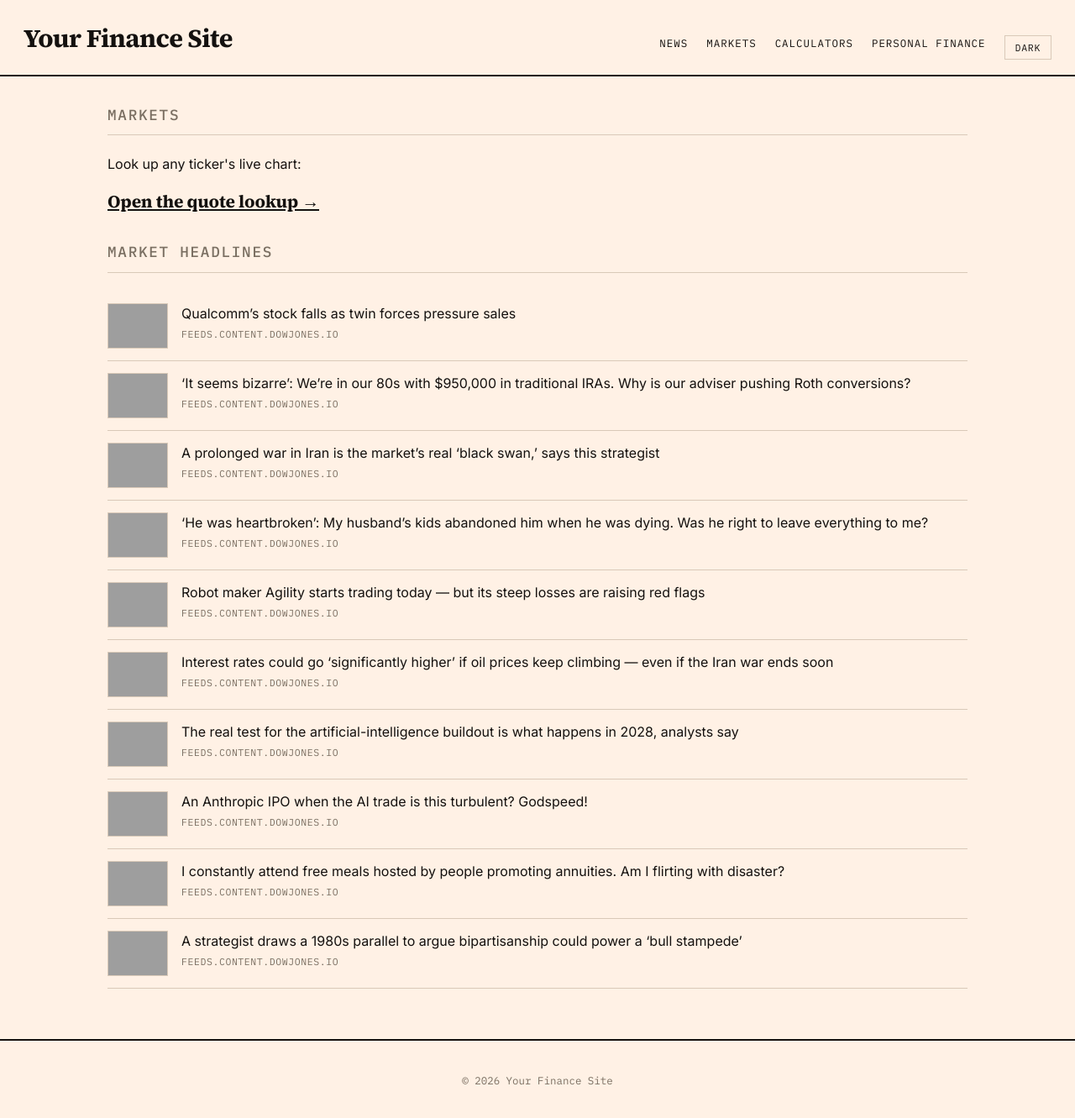
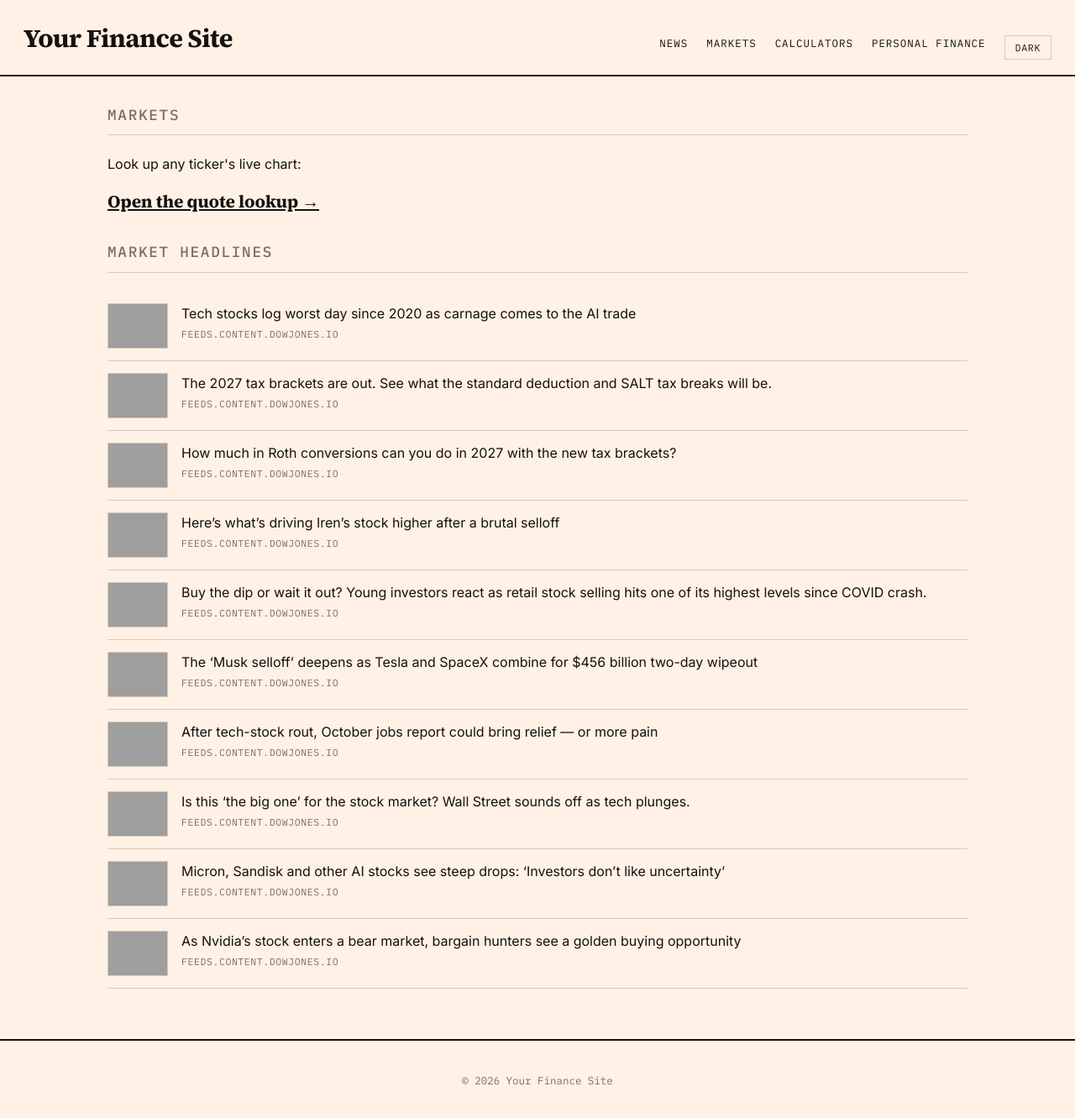
Before and after one commit to GlobTechCo/globtechco.github.io, a Jekyll site: the page built from markets.html, in a window 1280 px wide, cut to the strip 0-1335 px from the top of the page. Shown: the top 1331 px of the strip at 84% size. Built offline with Jekyll 4.4.1, drawn with Linux system fonts in a browser that asks for light colours; a script that is not in the unit is left out; grey boxes are pictures that could not be loaded.

Commit message:
Auto-content update 2026-11-05

```diff
--- a/_data/aggregator.yml
+++ b/_data/aggregator.yml
@@ -1,50 +1,50 @@
-- title: "Qualcomm\u2019s stock falls as twin forces pressure sales"
-  link: "https://www.marketwatch.com/story/qualcomms-stock-falls-as-twin-forces-pressure-sales-fa161159?mod=mw_rss_topstories"
+- title: "Tech stocks log worst day since 2020 as carnage comes to the AI trade"
+  link: "https://www.marketwatch.com/story/tech-stocks-log-worst-day-since-2020-as-carnage-comes-to-the-ai-trade-56109845?mod=mw_rss_topstories"
   source: "feeds.content.dowjones.io"
-  pubdate: "Thu, 05 Nov 2026 13:47:00 GMT"
-  image: "https://images.mktw.net/im-775631"
-- title: "\u2018It seems bizarre\u2019: We\u2019re in our 80s with $950,000 in traditional IRAs. Why is our adviser pushing Roth conversions?"
-  link: "https://www.marketwatch.com/story/it-seems-bizarre-were-in-our-80s-with-950-000-in-traditional-iras-why-is-our-adviser-pushing-us-to-do-roth-conversions-a665f990?mod=mw_rss_topstories"
+  pubdate: "Thu, 05 Nov 2026 22:48:00 GMT"
+  image: "https://images.mktw.net/im-71200494"
+- title: "The 2027 tax brackets are out. See what the standard deduction and SALT tax breaks will be."
+  link: "https://www.marketwatch.com/story/the-2027-tax-brackets-are-out-see-what-the-standard-deduction-and-salt-tax-breaks-will-be-5dd1d293?mod=mw_rss_topstories"
   source: "feeds.content.dowjones.io"
-  pubdate: "Thu, 05 Nov 2026 13:15:00 GMT"
-  image: "https://images.mktw.net/im-26708039"
-- title: "A prolonged war in Iran is the market\u2019s real \u2018black swan,\u2019 says this strategist"
-  link: "https://www.marketwatch.com/story/a-prolonged-war-in-iran-is-the-markets-real-black-swan-says-this-strategist-65d105c7?mod=mw_rss_topstories"
+  pubdate: "Thu, 05 Nov 2026 22:40:00 GMT"
+  image: "https://images.mktw.net/im-02135573"
+- title: "How much in Roth conversions can you do in 2027 with the new tax brackets?"
+  link: "https://www.marketwatch.com/story/how-much-roth-conversion-can-you-do-in-2027-with-the-new-tax-brackets-a2f940c8?mod=mw_rss_topstories"
   source: "feeds.content.dowjones.io"
-  pubdate: "Thu, 05 Nov 2026 13:07:00 GMT"
-  image: "https://images.mktw.net/im-77808724"
-- title: "\u2018He was heartbroken\u2019: My husband\u2019s kids abandoned him when he was dying. Was he right to leave everything to me?"
-  link: "https://www.marketwatch.com/story/he-was-heartbroken-my-husbands-kids-never-helped-when-he-was-gravely-ill-was-he-right-to-leave-everything-to-me-1ad0616b?mod=mw_rss_topstories"
+  pubdate: "Thu, 05 Nov 2026 22:24:00 GMT"
+  image: "https://images.mktw.net/im-58357605"
+- title: "Here\u2019s what\u2019s driving Iren\u2019s stock higher after a brutal selloff"
+  link: "https://www.marketwatch.com/story/heres-whats-driving-irens-stock-higher-after-a-brutal-selloff-0ced09b0?mod=mw_rss_topstories"
   source: "feeds.content.dowjones.io"
-  pubdate: "Thu, 05 Nov 2026 13:01:00 GMT"
-  image: "https://images.mktw.net/im-56448073"
-- title: "Robot maker Agility starts trading today \u2014 but its steep losses are raising red flags"
-  link: "https://www.marketwatch.com/story/robot-maker-agility-starts-trading-today-but-its-steep-losses-are-raising-red-flags-f97c2cee?mod=mw_rss_topstories"
+  pubdate: "Thu, 05 Nov 2026 22:21:00 GMT"
+  image: "https://images.mktw.net/im-26923108"
+- title: "Buy the dip or wait it out? Young investors react as retail stock selling hits one of its highest levels since COVID crash."
+  link: "https://www.marketwatch.com/story/buy-the-dip-or-wait-it-out-young-investors-react-as-retail-stock-selling-hits-one-of-its-highest-levels-since-covid-crash-610d8087?mod=mw_rss_topstories"
   source: "feeds.content.dowjones.io"
-  pubdate: "Thu, 05 Nov 2026 12:43:00 GMT"
-  image: "https://images.mktw.net/im-58131452"
-- title: "Interest rates could go \u2018significantly higher\u2019 if oil prices keep climbing \u2014 even if the Iran war ends soon"
-  link: "https://www.marketwatch.com/story/interest-rates-could-go-significantly-higher-if-oil-prices-keep-climbing-even-if-the-iran-war-ends-soon-e3493498?mod=mw_rss_topstories"
+  pubdate: "Thu, 05 Nov 2026 21:44:00 GMT"
+  image: "https://images.mktw.net/im-93431038"
+- title: "The \u2018Musk selloff\u2019 deepens as Tesla and SpaceX combine for $456 billion two-day wipeout"
+  link: "https://www.marketwatch.com/story/the-musk-selloff-deepens-as-tesla-and-spacex-combine-for-450-billion-two-day-wipeout-d300ab4f?mod=mw_rss_topstories"
   source: "feeds.content.dowjones.io"
-  pubdate: "Thu, 05 Nov 2026 12:33:00 GMT"
-  image: "https://images.mktw.net/im-54466110"
-- title: "The real test for the artificial-intelligence buildout is what happens in 2028, analysts say"
-  link: "https://www.marketwatch.com/story/the-real-test-for-the-artificial-intelligence-build-out-is-what-happens-in-2028-analysts-say-c5978e48?mod=mw_rss_topstories"
+  pubdate: "Thu, 05 Nov 2026 21:43:00 GMT"
+  image: "https://images.mktw.net/im-79248208"
+- title: "After tech-stock rout, October jobs report could bring relief \u2014 or more pain"
+  link: "https://www.marketwatch.com/story/after-tech-stock-rout-october-jobs-report-could-bring-relief-or-more-pain-db93357e?mod=mw_rss_topstories"
   source: "feeds.content.dowjones.io"
-  pubdate: "Thu, 05 Nov 2026 12:23:00 GMT"
-  image: "https://images.mktw.net/im-94190724"
-- title: "An Anthropic IPO when the AI trade is this turbulent? Godspeed!"
-  link: "https://www.marketwatch.com/story/an-anthropic-ipo-when-the-ai-trade-is-this-turbulent-godspeed-08ca0496?mod=mw_rss_topstories"
+  pubdate: "Thu, 05 Nov 2026 21:39:00 GMT"
+  image: "https://images.mktw.net/im-34181347"
+- title: "Is this \u2018the big one\u2019 for the stock market? Wall Street sounds off as tech plunges."
+  link: "https://www.marketwatch.com/story/is-this-the-big-one-for-the-stock-market-wall-street-sounds-off-as-tech-plunges-185df529?mod=mw_rss_topstories"
   source: "feeds.content.dowjones.io"
-  pubdate: "Thu, 05 Nov 2026 12:16:00 GMT"
-  image: "https://images.mktw.net/im-23855360"
-- title: "I constantly attend free meals hosted by people promoting annuities. Am I flirting with disaster?"
-  link: "https://www.marketwatch.com/story/its-good-to-be-old-ive-been-invited-to-a-dozen-free-meals-that-turn-into-annuity-sales-pitches-should-i-stop-going-63df67ca?mod=mw_rss_topstories"
+  pubdate: "Thu, 05 Nov 2026 21:37:00 GMT"
+  image: "https://images.mktw.net/im-56123107"
+- title: "Micron, Sandisk and other AI stocks see steep drops: \u2018Investors don\u2019t like uncertainty\u2019"
+  link: "https://www.marketwatch.com/story/micron-sandisk-and-other-ai-stocks-are-falling-hard-investors-dont-like-uncertainty-94d2a3b9?mod=mw_rss_topstories"
   source: "feeds.content.dowjones.io"
-  pubdate: "Thu, 05 Nov 2026 12:15:00 GMT"
-  image: "https://images.mktw.net/im-54591206"
-- title: "A strategist draws a 1980s parallel to argue bipartisanship could power a \u2018bull stampede\u2019"
-  link: "https://www.marketwatch.com/story/a-strategist-draws-a-1980s-parallel-to-argue-bipartisanship-could-power-a-bull-stampede-609ddc9b?mod=mw_rss_topstories"
+  pubdate: "Thu, 05 Nov 2026 21:32:00 GMT"
+  image: "https://images.mktw.net/im-14174916"
+- title: "As Nvidia\u2019s stock enters a bear market, bargain hunters see a golden buying opportunity"
+  link: "https://www.marketwatch.com/story/as-nvidias-stock-heads-for-a-bear-market-bargain-hunters-see-a-golden-buying-opportunity-1a5917e6?mod=mw_rss_topstories"
   source: "feeds.content.dowjones.io"
-  pubdate: "Thu, 05 Nov 2026 11:56:00 GMT"
-  image: "https://images.mktw.net/im-63646824"
+  pubdate: "Thu, 05 Nov 2026 21:31:00 GMT"
+  image: "https://images.mktw.net/im-09516702"
```
